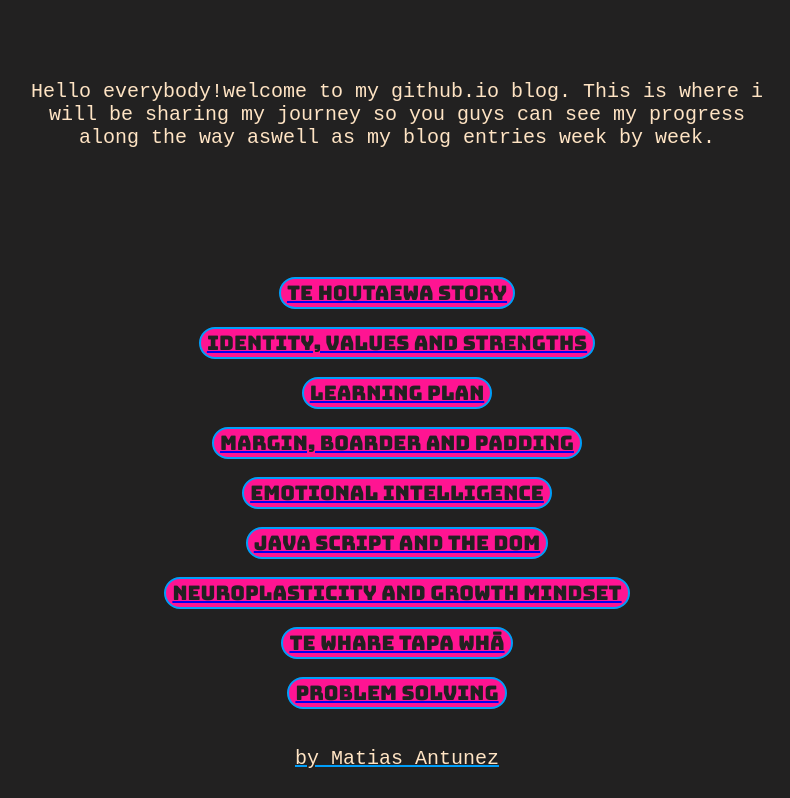
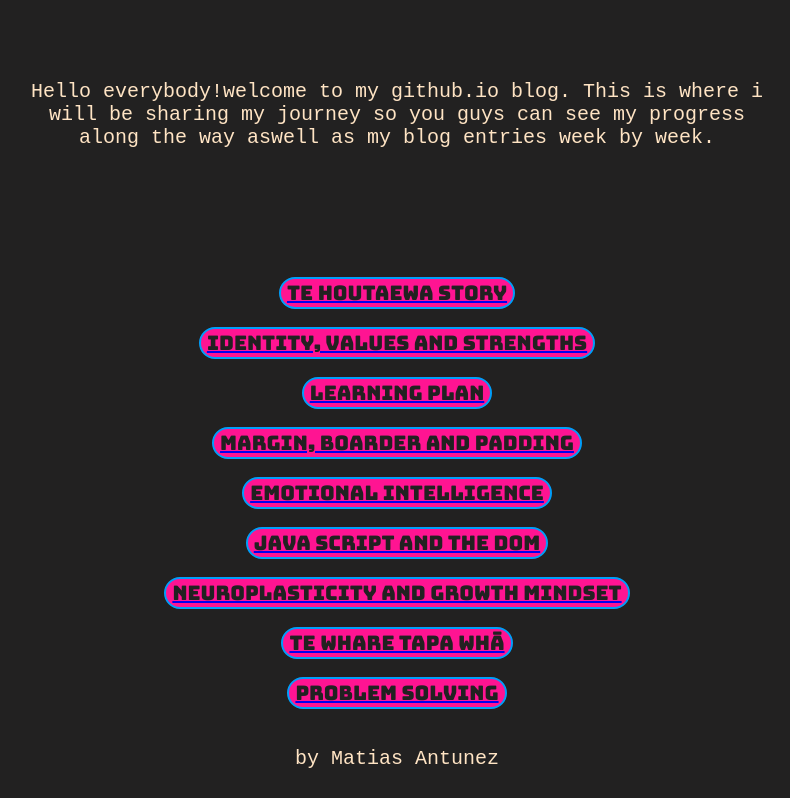
Before and after one commit to Aguante9/Aguante9.github.io, a plain HTML site: page index.html in a window 1280 px wide. Shown: the part 458-1256 px from the top of the page, without its empty margins (243-1033 px from the left). Drawn offline with Linux system fonts and the light colour scheme.

```diff
--- a/index.html
+++ b/index.html
@@ -104,7 +104,7 @@
 
         </ul>
         <br>
-        <p class="footer">by Matias Antunez</p>
+        <p>by Matias Antunez</p>
          </div>
 
            </Body>
```
